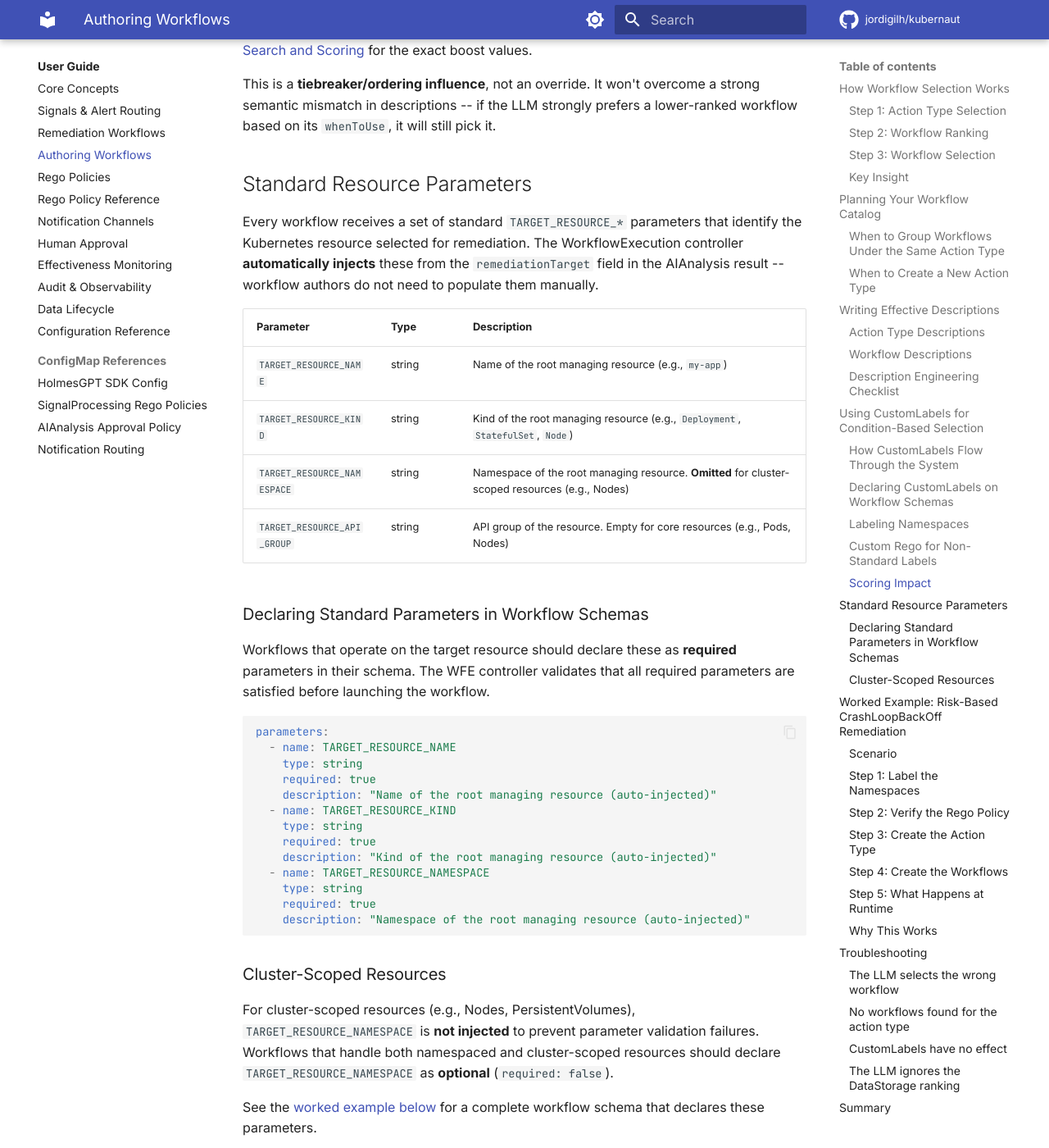
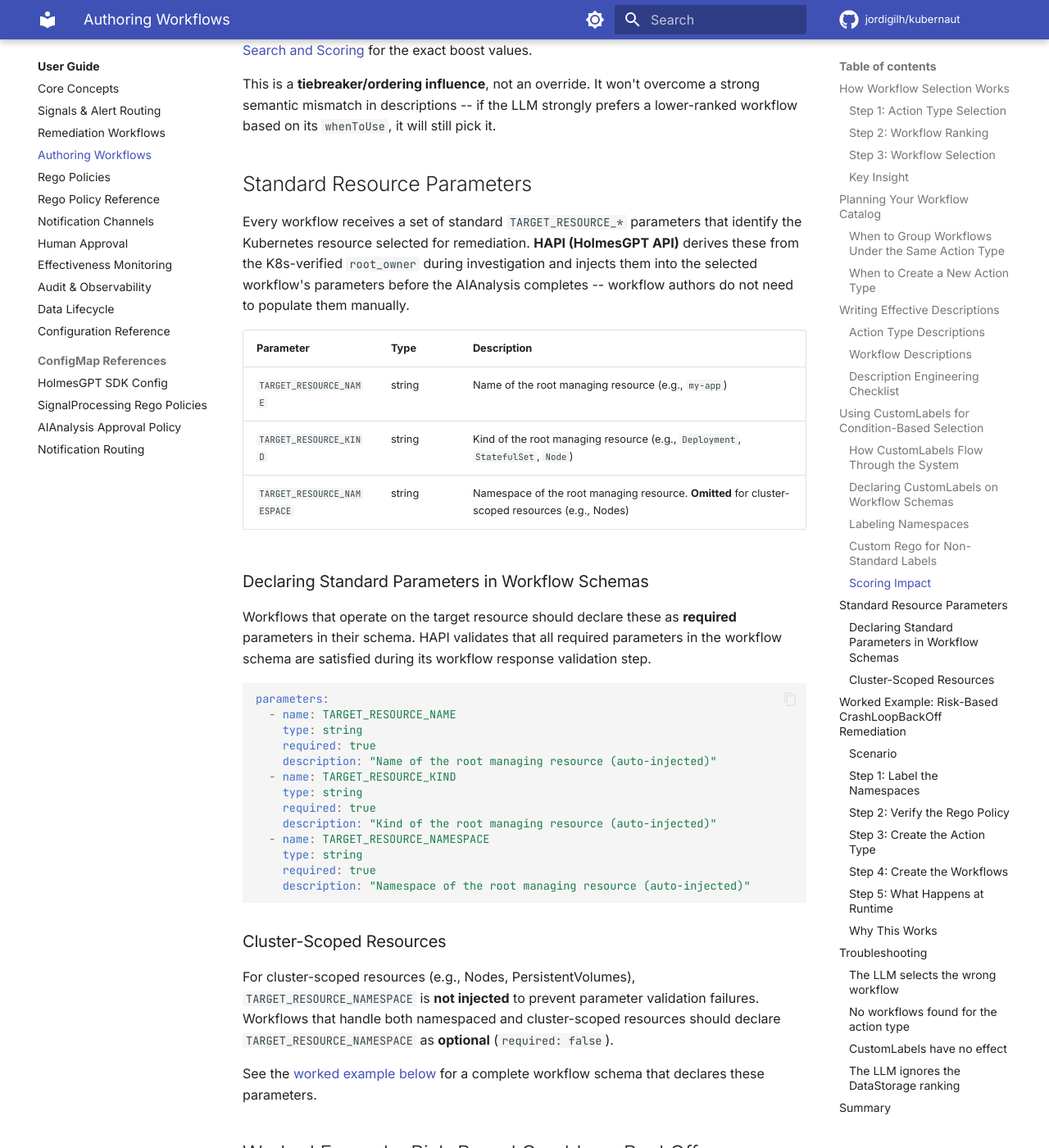
Before and after one commit to jordigilh/kubernaut-docs, an MkDocs documentation site: the page built from docs/user-guide/workflow-authoring.md, in a window 1280 px wide and 1400 px high, scrolled down 6243 px. Shown: the whole window at 82% size. Built offline with MkDocs 1.6.1 and Material for MkDocs 9.7.7, drawn with Linux system fonts in a browser that asks for light colours; comment, search, counter and statistics services are not loaded; the version menu is left out.

Commit message:
docs: remove TARGET_RESOURCE_API_GROUP, fix HAPI vs WFE attribution
Per kubernaut team review:
- Remove TARGET_RESOURCE_API_GROUP from parameter table — this
  parameter does not exist in the codebase (HAPI_MANAGED_PARAMS only
  lists NAME, KIND, and NAMESPACE).
- Attribute parameter injection to HAPI (HolmesGPT API), not the
  WFE controller. HAPI derives TARGET_RESOURCE_* from the K8s
  root_owner during investigation.
- Correct validation attribution: HAPI validates parameter schemas
  during its workflow response validation step, not the WFE controller.

Made-with: Cursor

````diff
--- a/docs/user-guide/workflow-authoring.md
+++ b/docs/user-guide/workflow-authoring.md
@@ -220,18 +220,17 @@ This is a **tiebreaker/ordering influence**, not an override. It won't overcome
 
 ## Standard Resource Parameters
 
-Every workflow receives a set of standard `TARGET_RESOURCE_*` parameters that identify the Kubernetes resource selected for remediation. The WorkflowExecution controller **automatically injects** these from the `remediationTarget` field in the AIAnalysis result -- workflow authors do not need to populate them manually.
+Every workflow receives a set of standard `TARGET_RESOURCE_*` parameters that identify the Kubernetes resource selected for remediation. **HAPI (HolmesGPT API)** derives these from the K8s-verified `root_owner` during investigation and injects them into the selected workflow's parameters before the AIAnalysis completes -- workflow authors do not need to populate them manually.
 
 | Parameter | Type | Description |
 |---|---|---|
 | `TARGET_RESOURCE_NAME` | string | Name of the root managing resource (e.g., `my-app`) |
 | `TARGET_RESOURCE_KIND` | string | Kind of the root managing resource (e.g., `Deployment`, `StatefulSet`, `Node`) |
 | `TARGET_RESOURCE_NAMESPACE` | string | Namespace of the root managing resource. **Omitted** for cluster-scoped resources (e.g., Nodes) |
-| `TARGET_RESOURCE_API_GROUP` | string | API group of the resource. Empty for core resources (e.g., Pods, Nodes) |
 
 ### Declaring Standard Parameters in Workflow Schemas
 
-Workflows that operate on the target resource should declare these as **required** parameters in their schema. The WFE controller validates that all required parameters are satisfied before launching the workflow.
+Workflows that operate on the target resource should declare these as **required** parameters in their schema. HAPI validates that all required parameters in the workflow schema are satisfied during its workflow response validation step.
 
 ```yaml
 parameters:
````
